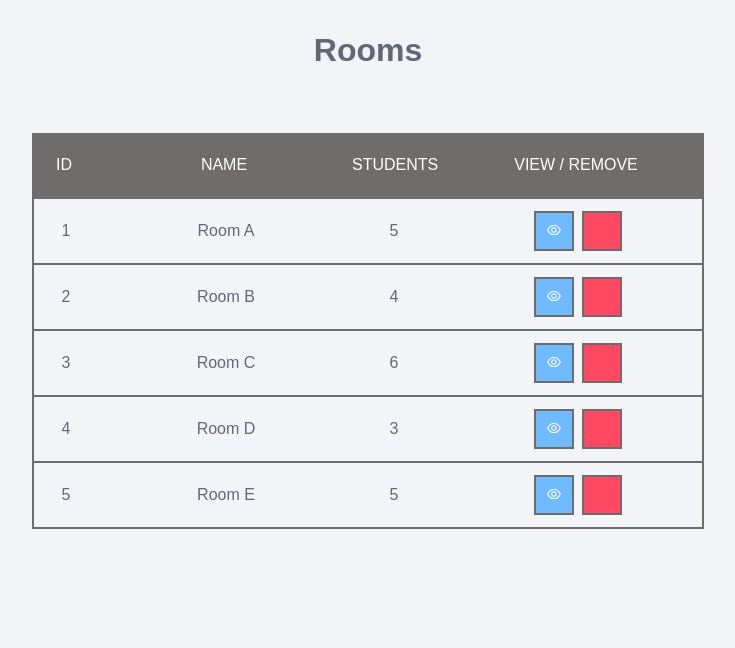
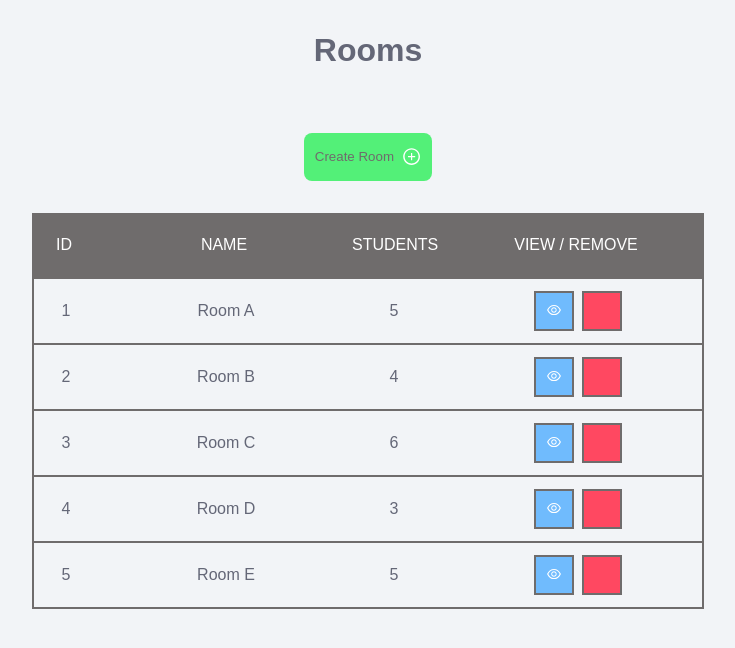
Before and after one commit to pablojacosta/school-app, a React (Vite) app: page /rooms in a window 1280 px wide. Shown: the top 648 px of the page, without its empty margins (272-1007 px from the left). Built offline with nearby package versions, Linux system fonts and the light colour scheme; some icons are missing; a web font is replaced by a local one.

Commit message:
feat: :sparkles: Created CreateButton component.

```diff
--- a/src/components/RoomsData/RoomsData.tsx
+++ b/src/components/RoomsData/RoomsData.tsx
@@ -1,11 +1,13 @@
 import { mockedData } from "@constants/mockedData";
 import RoomsTable from "./components/RoomsTable";
 import styles from "./RoomsData.module.scss";
+import CreateButton from "./components/CreateButton";
 
 const RoomsData = () => {
   return (
     <div className={styles.roomsData}>
       <h1>Rooms</h1>
+      <CreateButton />
       <RoomsTable roomsData={mockedData} />
     </div>
   );
--- /dev/null
+++ b/src/components/RoomsData/components/CreateButton/CreateButton.module.scss
@@ -0,0 +1,24 @@
+@use "@styles/_mixins" as mixins;
+
+.createButton {
+  button {
+    @include mixins.flex_container(row, center, center);
+    gap: 0.5rem;
+    background-color: var(--color-green);
+    height: 3rem;
+    width: 8rem;
+    border-radius: 0.5rem;
+    border: none;
+    margin-bottom: 2rem;
+    color: var(--color-gray);
+    line-height: 1.5rem;
+
+    span {
+      line-height: 0.7rem;
+    }
+
+    &:hover {
+      background-color: var(--color-yellow);
+    }
+  }
+}
--- /dev/null
+++ b/src/components/RoomsData/components/CreateButton/CreateButton.tsx
@@ -0,0 +1,17 @@
+import PlusIcon from "@components/elements/Icons/PlusIcon";
+import styles from "./CreateButton.module.scss";
+
+const CreateButton = () => {
+  return (
+    <div className={styles.createButton}>
+      <button>
+        Create Room{" "}
+        <span>
+          <PlusIcon />
+        </span>
+      </button>
+    </div>
+  );
+};
+
+export default CreateButton;
--- /dev/null
+++ b/src/components/RoomsData/components/CreateButton/index.ts
@@ -0,0 +1 @@
+export { default } from "./CreateButton";
--- /dev/null
+++ b/src/components/elements/Icons/PlusIcon/PlusIcon.tsx
@@ -0,0 +1,10 @@
+function IconPlusCircle() {
+  return (
+    <svg viewBox="0 0 1024 1024" fill="#ffffff" height="1.2rem" width="1.2rem">
+      <path d="M696 480H544V328c0-4.4-3.6-8-8-8h-48c-4.4 0-8 3.6-8 8v152H328c-4.4 0-8 3.6-8 8v48c0 4.4 3.6 8 8 8h152v152c0 4.4 3.6 8 8 8h48c4.4 0 8-3.6 8-8V544h152c4.4 0 8-3.6 8-8v-48c0-4.4-3.6-8-8-8z" />
+      <path d="M512 64C264.6 64 64 264.6 64 512s200.6 448 448 448 448-200.6 448-448S759.4 64 512 64zm0 820c-205.4 0-372-166.6-372-372s166.6-372 372-372 372 166.6 372 372-166.6 372-372 372z" />
+    </svg>
+  );
+}
+
+export default IconPlusCircle;
--- /dev/null
+++ b/src/components/elements/Icons/PlusIcon/index.ts
@@ -0,0 +1 @@
+export { default } from "./PlusIcon";
--- a/src/styles/_colors.scss
+++ b/src/styles/_colors.scss
@@ -4,5 +4,5 @@ $colorGray: #6f6c6c;
 $colorBlue: #70bbfd;
 $colorYellow: #f6da6e;
 $colorRed: #ff4861;
-$colorGreen: #28a745;
+$colorGreen: #53f078;
 $colorBackground: #f2f4f7;
--- a/src/styles/globals.scss
+++ b/src/styles/globals.scss
@@ -39,6 +39,10 @@ h2 {
   padding: 1rem;
 }
 
+button {
+  cursor: pointer;
+}
+
 * {
   -webkit-font-smoothing: antialiased;
   -moz-osx-font-smoothing: grayscale;
```
